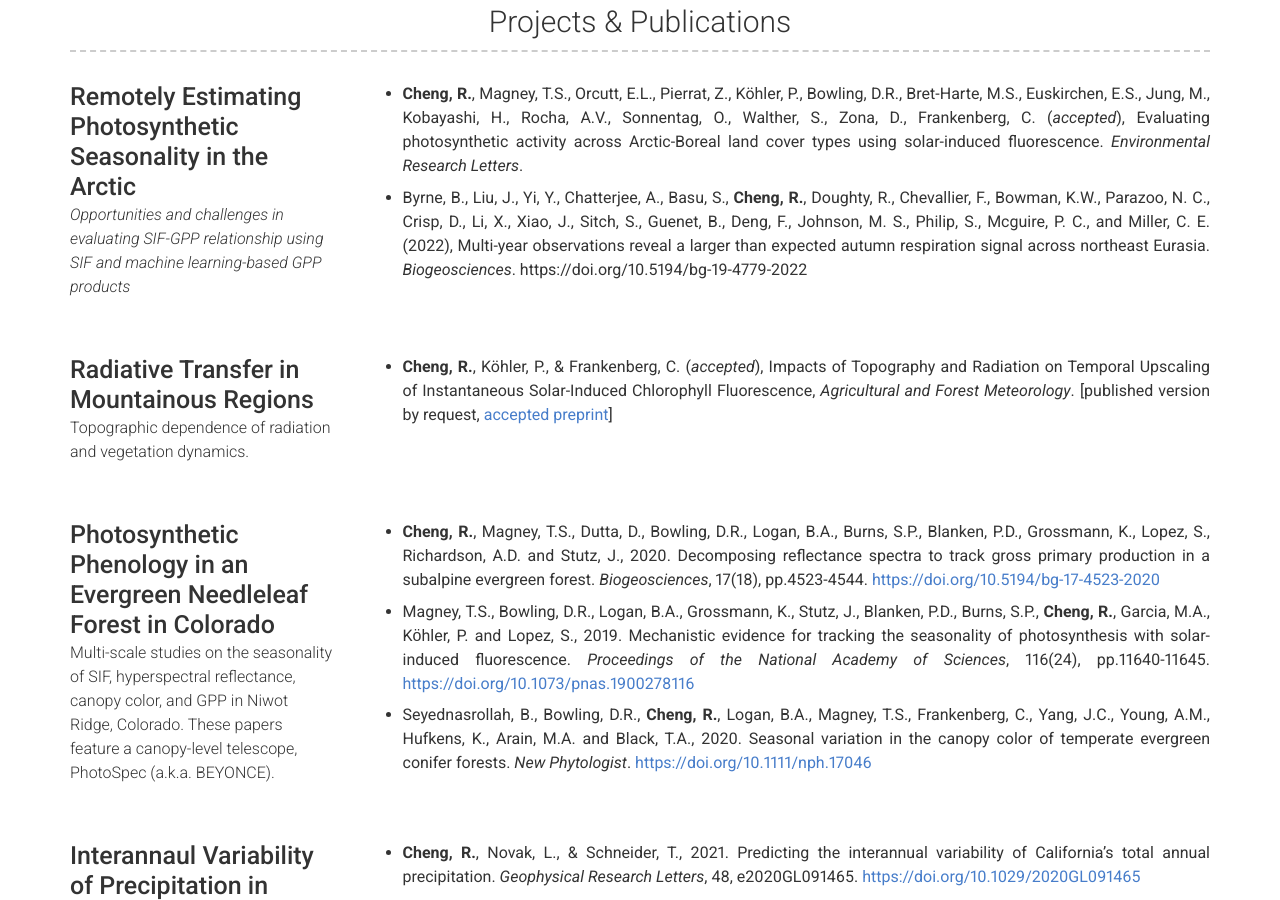
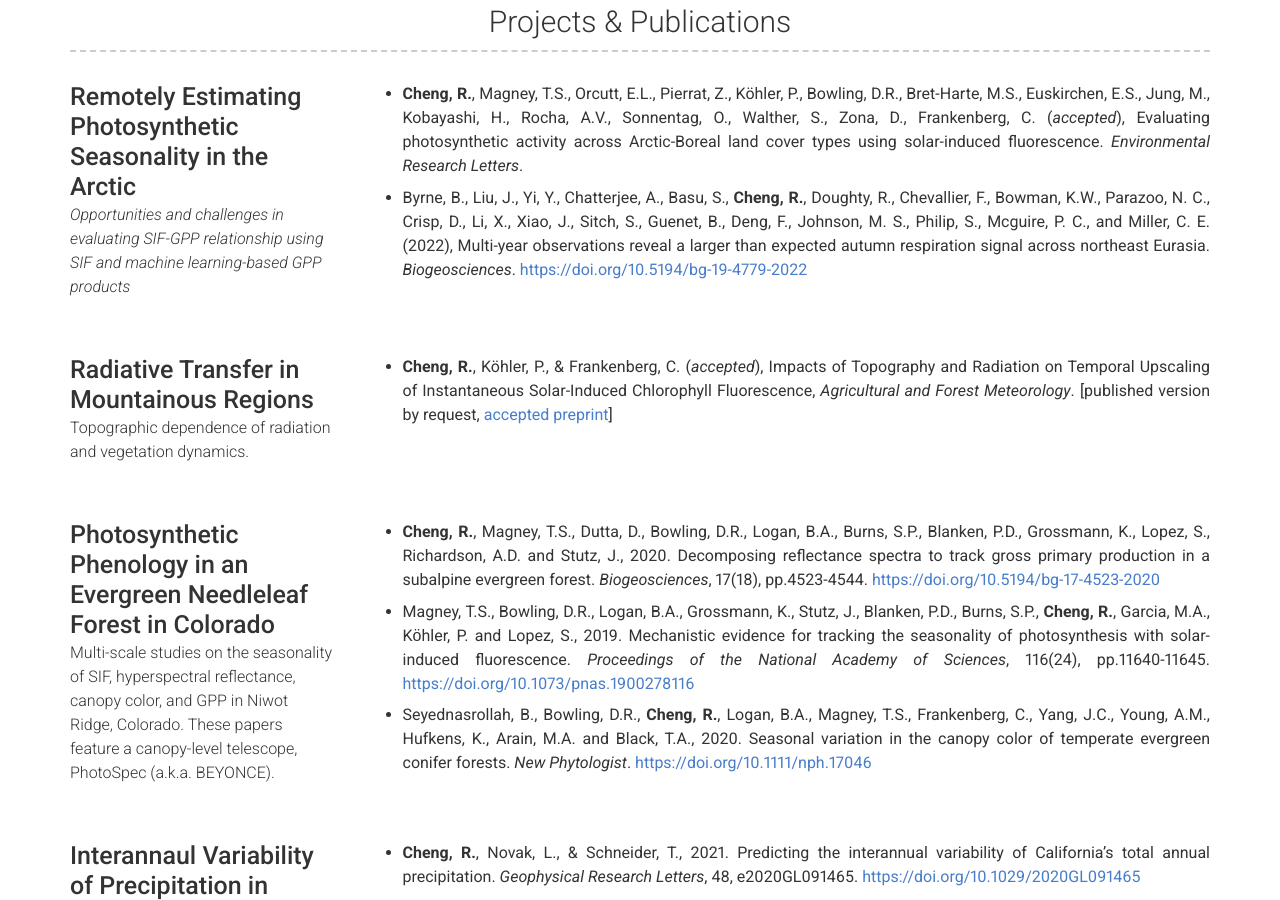
Before and after one commit to ruillercoaster/ruillercoaster.github.io, a Jekyll site: the page built from index.md, in a window 1280 px wide and 900 px high, scrolled down 1355 px. Built offline with Jekyll 4.4.1, drawn with Linux system fonts in a browser that asks for light colours; nearby versions of some CDN libraries; a script that is not in the unit is left out; part of the change alters nothing that is shown.

```diff
--- a/_config.yml
+++ b/_config.yml
@@ -138,7 +138,7 @@ content:
         description: | # this will include new lines to allow paragraphs
           * **Cheng, R.**, Magney, T.S., Orcutt, E.L., Pierrat, Z., Köhler, P., Bowling, D.R., Bret-Harte, M.S., Euskirchen, E.S., Jung, M., Kobayashi, H., Rocha, A.V., Sonnentag, O., Walther, S., Zona, D., Frankenberg, C.  (<em>accepted</em>), Evaluating photosynthetic activity across Arctic-Boreal land cover types using solar-induced fluorescence. <em>Environmental Research Letters</em>.
 
-          * Byrne, B., Liu, J., Yi, Y., Chatterjee, A., Basu, S., **Cheng, R.**, Doughty, R., Chevallier, F., Bowman, K.W., Parazoo, N. C., Crisp, D., Li, X., Xiao, J., Sitch, S., Guenet, B., Deng, F., Johnson, M. S., Philip, S., Mcguire, P. C., and Miller, C. E. (2022), Multi-year observations reveal a larger than expected autumn respiration signal across northeast Eurasia. <em>Biogeosciences</em>. https://doi.org/10.5194/bg-19-4779-2022
+          * Byrne, B., Liu, J., Yi, Y., Chatterjee, A., Basu, S., **Cheng, R.**, Doughty, R., Chevallier, F., Bowman, K.W., Parazoo, N. C., Crisp, D., Li, X., Xiao, J., Sitch, S., Guenet, B., Deng, F., Johnson, M. S., Philip, S., Mcguire, P. C., and Miller, C. E. (2022), Multi-year observations reveal a larger than expected autumn respiration signal across northeast Eurasia. <em>Biogeosciences</em>. [https://doi.org/10.5194/bg-19-4779-2022](https://doi.org/10.5194/bg-19-4779-2022)
 
       - layout: left
         title: Radiative Transfer in Mountainous Regions
```
